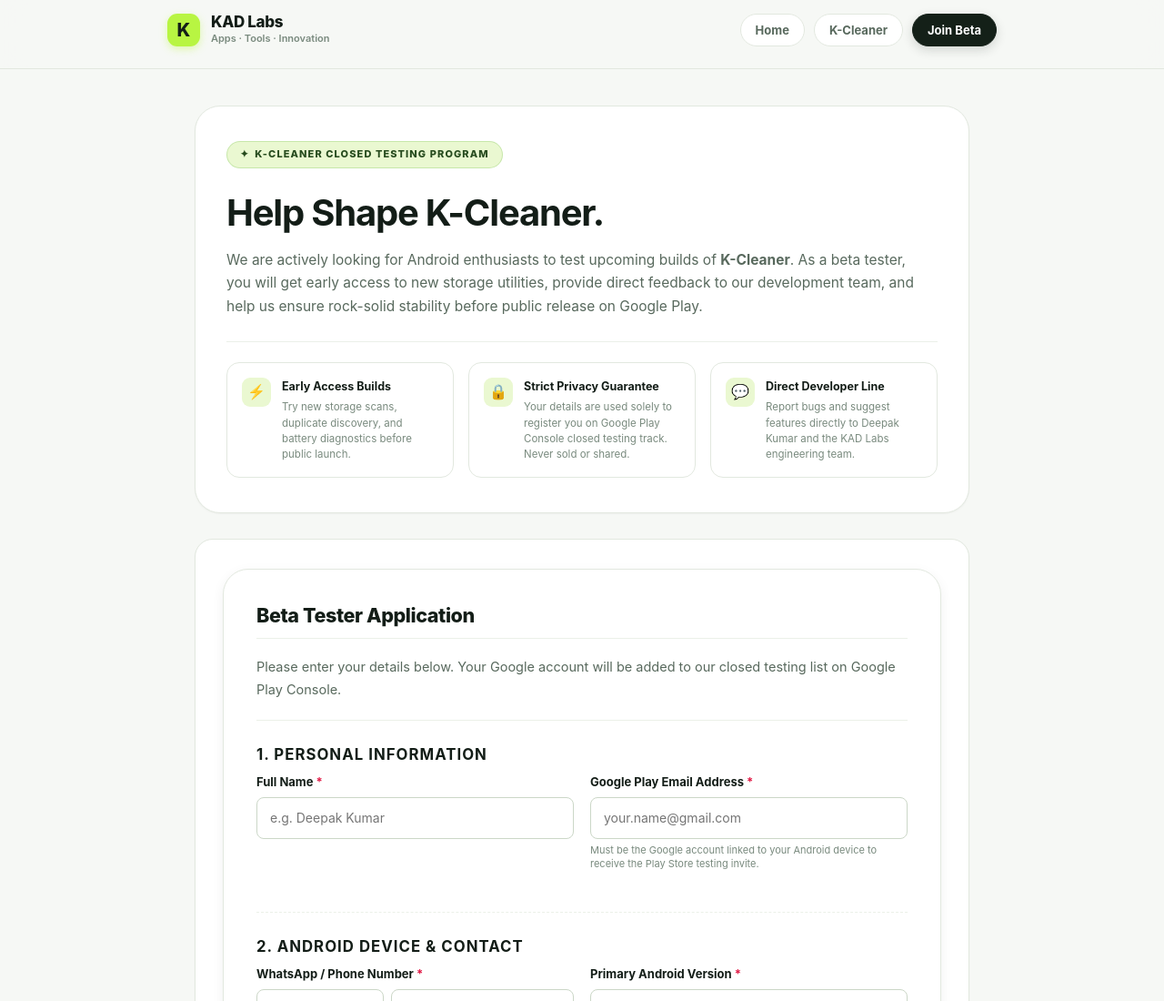
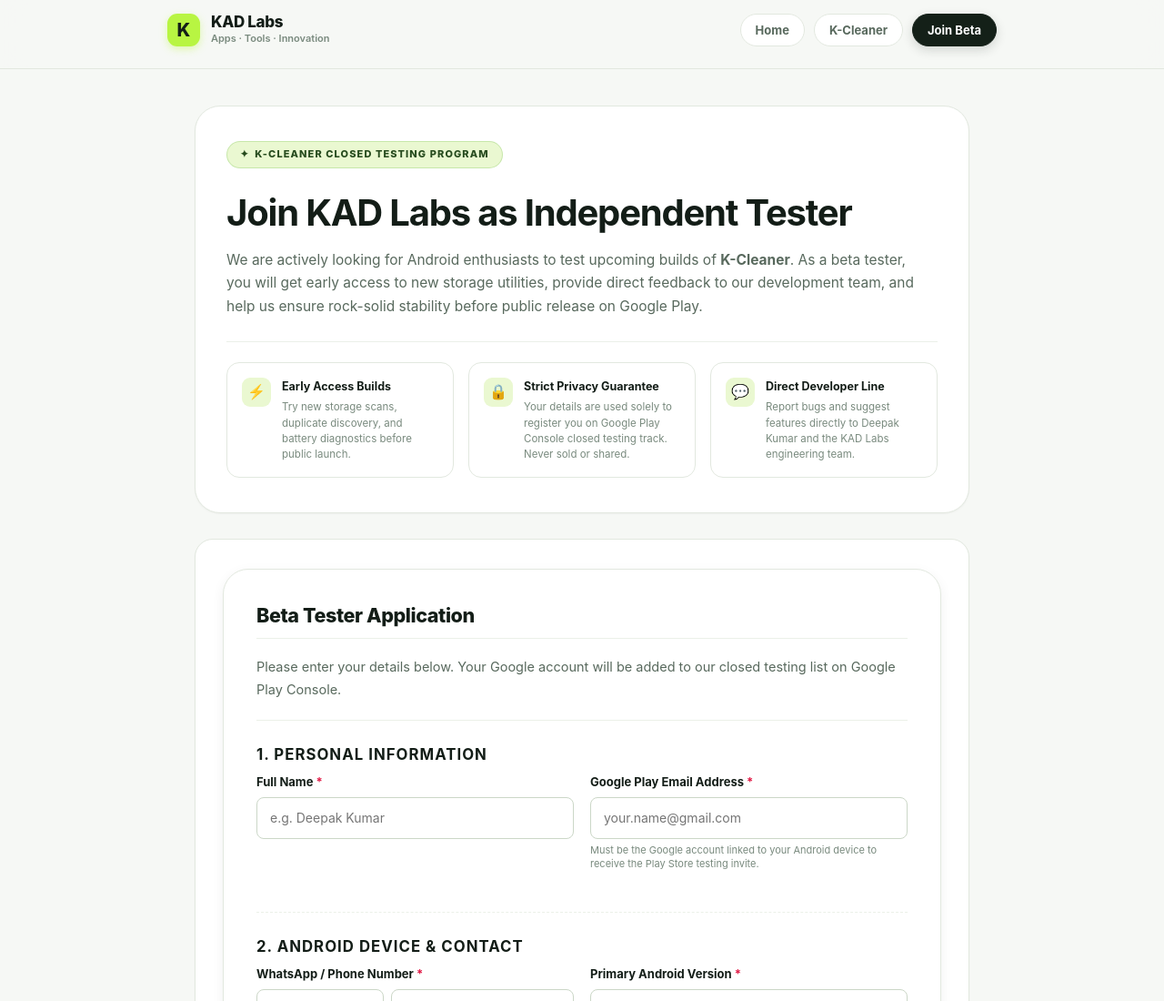
Before and after one commit to deepakjindal07/k-cleaner-privacy, a plain HTML site: page tester.html in a window 1280 px wide. Shown: the top 1100 px of the page at 91% size. Drawn offline with nearby package versions, Linux system fonts and the light colour scheme.

Commit message:
Update headline to 'Join KAD Labs as Independent Tester'

```diff
--- a/tester.html
+++ b/tester.html
@@ -3,7 +3,7 @@
 <head>
   <meta charset="UTF-8">
   <meta name="viewport" content="width=device-width, initial-scale=1.0">
-  <title>Join as Beta Tester — K-Cleaner Android | KAD Labs</title>
+  <title>Join KAD Labs as Independent Tester — K-Cleaner Android</title>
   <meta name="description" content="Apply to join the official K-Cleaner Android Closed Beta Testing Program. Test upcoming storage management tools, report feedback, and help shape our release.">
   <meta name="author" content="Deepak Kumar">
   <link rel="icon" type="image/svg+xml" href="favicon.svg">
@@ -43,7 +43,7 @@
       <div class="brand-badge">
         <span aria-hidden="true">✦</span> K-CLEANER CLOSED TESTING PROGRAM
       </div>
-      <h1>Help Shape K-Cleaner.</h1>
+      <h1>Join KAD Labs as Independent Tester</h1>
       <p class="tester-lead">
         We are actively looking for Android enthusiasts to test upcoming builds of <strong>K-Cleaner</strong>. As a beta tester, you will get early access to new storage utilities, provide direct feedback to our development team, and help us ensure rock-solid stability before public release on Google Play.
       </p>
```
